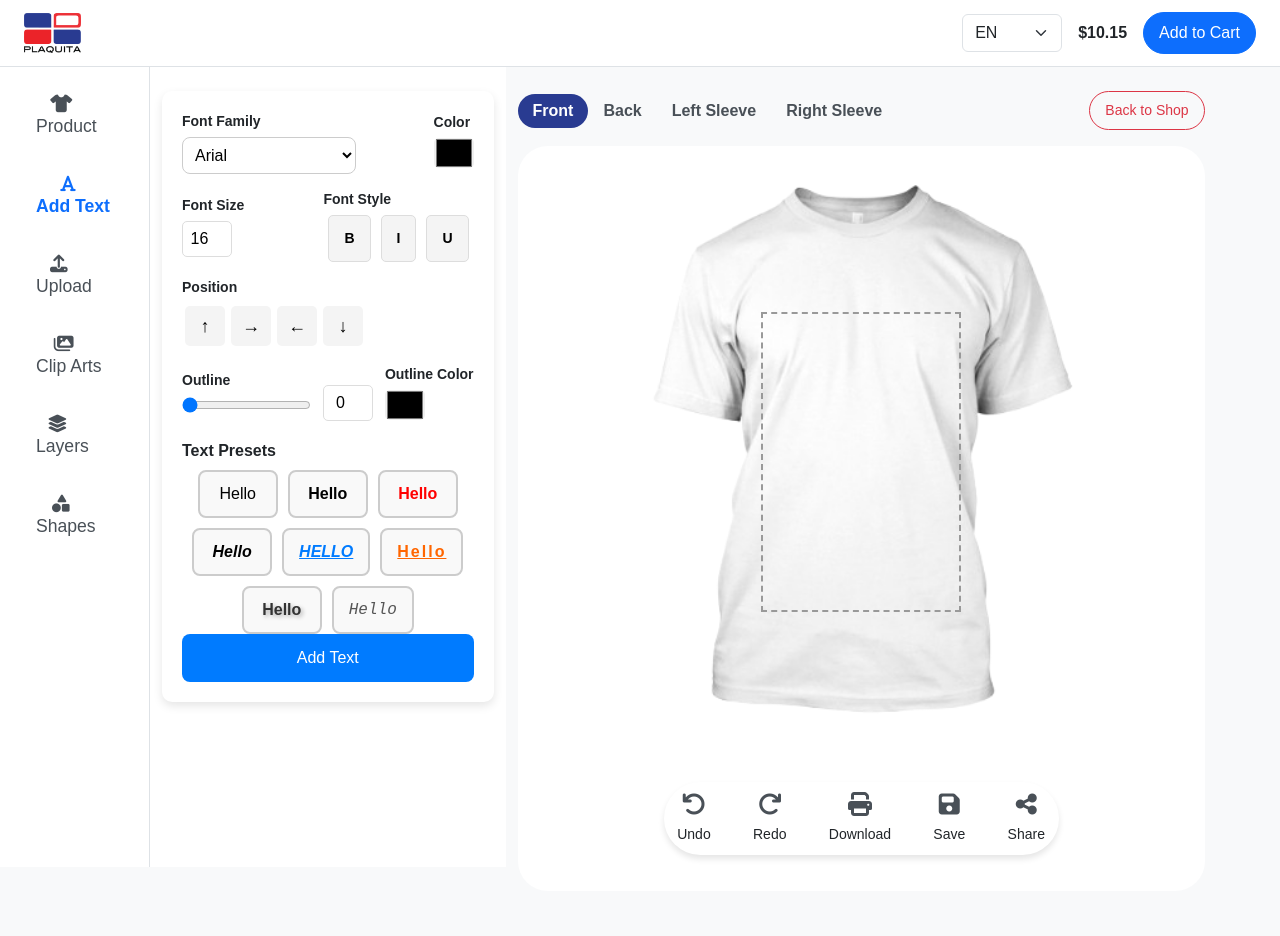
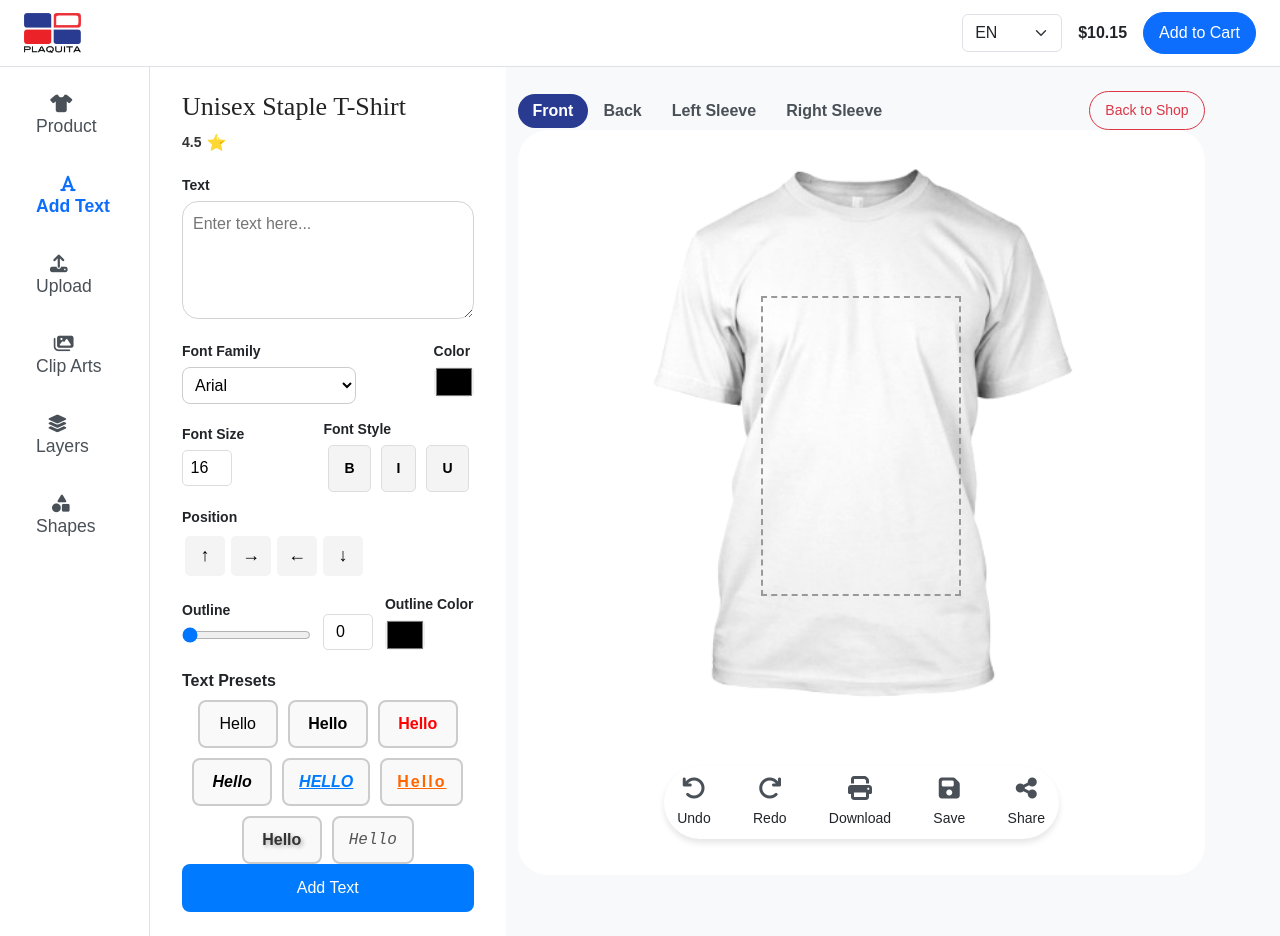
Before and after one commit to Azharyaseen12/plaquita, a React (Create React App) app: page / in a window 1280 px wide. Both pictures are taken after a click on the link "Add Text". Before the commit the page ends 891 px from the top, so only its background shows below. Built offline with nearby package versions, Linux system fonts and the light colour scheme.

Commit message:
text design is updated

```diff
--- a/src/components/AddTextOptions.css
+++ b/src/components/AddTextOptions.css
@@ -1,11 +1,11 @@
 /* Main container */
 .text-options-container {
-  padding: 20px;
+  /* padding: 20px; */
   background: white;
   border-radius: 10px;
   max-width: 100%;
   font-family: "Montserrat", sans-serif;
-  box-shadow: 0px 4px 10px rgba(0, 0, 0, 0.1);
+  /* box-shadow: 0px 4px 10px rgba(0, 0, 0, 0.1); */
 }
 
 /* Section Titles */
@@ -161,11 +161,11 @@
   gap: 10px;
 }
 .text-options-container {
-  padding: 20px;
+  padding: 0px 20px;
   background: white;
   border-radius: 10px;
   font-family: "Montserrat", sans-serif;
-  box-shadow: 0px 4px 10px rgba(0, 0, 0, 0.1);
+  /* box-shadow: 0px 4px 10px rgba(0, 0, 0, 0.1); */
 }
 
 /* Section Titles */
@@ -289,3 +289,45 @@
   font-size: 18px;
   font-weight: bold;
 }
+
+.text-area-options{
+  width: 100%;
+  min-height: 50px;
+  height: auto;
+  padding: 10px;
+  border-radius: 16px;
+  border: 0.5px;
+  opacity: 0px;
+  border: 0.5px solid #D3D3D3
+}
+.tshirt-titile-option{
+  font-family: Montserrat;
+  font-size: 26px;
+  font-weight: 500;
+  line-height: 31.69px;
+  text-align: left;
+  text-underline-position: from-font;
+  text-decoration-skip-ink: none;
+  color: #242424;
+
+}
+.rating-container {
+  display: flex;
+  align-items: center;
+  gap: 5px; /* Adjust spacing */
+  font-size: 14px;
+  margin-bottom: 8px;
+}
+
+.rating-value {
+  font-weight: bold;
+  color: #333;
+}
+
+.star {
+  font-size: 16px; /* Adjust star size */
+  color: #fbbc04; /* Star color (golden yellow) */
+}
+.text-lable-option{
+  margin-top: 20px;
+}
--- a/src/components/AddTextOptions.js
+++ b/src/components/AddTextOptions.js
@@ -1,8 +1,26 @@
-import React, { useState } from "react";
+import React, { useState , useEffect } from "react";
 import "./AddTextOptions.css"; // Import CSS file
 
-const AddTextOptions = ({ updateTextStyle, addText, addTemplate, selectedLayerType }) => {
+const AddTextOptions = ({
+  updateTextStyle,
+  addText,
+  addTemplate,
+  selectedLayerType,
+  selectedLayerId,
+  selectedLayerText,
+  updateLayerText, // Function to update the text in the layer
+}) => {
   const isImageSelected = selectedLayerType === "clipart";
+  const [textInput, setTextInput] = useState("");
+  useEffect(() => {
+    setTextInput(selectedLayerText);
+  }, [selectedLayerText]);
+
+  const handleTextChange = (e) => {
+    const newText = e.target.value;
+    setTextInput(newText);
+    updateLayerText(selectedLayerId, newText); // Update text in the main component
+  };
   const [fontSize, setFontSize] = useState(16);
   const [outline, setOutline] = useState(0);
   const [outlineColor, setOutlineColor] = useState("#000000");
@@ -30,6 +48,23 @@ const AddTextOptions = ({ updateTextStyle, addText, addTemplate, selectedLayerTy
   return (
     <div className="text-options-container">
       {/* Font Family & Color Selection */}
+      <div className="option-group">
+        <h2 className="tshirt-titile-option">Unisex Staple T-Shirt</h2>
+        {/* Rating Section */}
+        <div className="rating-container">
+          <span className="rating-value">4.5</span>
+          <span className="star">⭐</span>
+        </div>
+        <label className="text-lable-option">Text</label>
+        <textarea
+          className="text-area-options"
+          value={textInput}
+          onChange={handleTextChange}
+          disabled={isImageSelected}
+          rows={4} // Adjust the number of visible lines
+          placeholder="Enter text here..."
+        />
+      </div>
       <div className="option-row">
         <div className="option-group">
           <label>Font Family</label>
--- a/src/components/TShirtCustomizer.js
+++ b/src/components/TShirtCustomizer.js
@@ -86,6 +86,13 @@ const TShirtCustomizer = () => {
     console.log(selectedLayer ? selectedLayer.type : null)
     return selectedLayer ? selectedLayer.type : null;
   };
+  const getSelectedLayerDetails = () => {
+    const selectedLayer = layers.find((layer) => layer.id === selectedLayerId);
+    return selectedLayer
+      ? { id: selectedLayer.id, type: selectedLayer.type, content: selectedLayer.content || "" }
+      : { id: null, type: null, content: "" };
+  };
+
 
   // Update the layer's state or handle other changes (drag, resize, etc.)
   const [selectedLayerType, setSelectedLayerType] = useState(null);
@@ -521,6 +528,22 @@ const TShirtCustomizer = () => {
         handleResizeStart(e, textBox, layerId)
       );
   };
+  const updateLayerText = (layerId, newText) => {
+    setLayers((prevLayers) =>
+      prevLayers.map((layer) =>
+        layer.id === layerId ? { ...layer, content: newText } : layer
+      )
+    );
+
+    // Update the actual text inside the input box in the DOM
+    const layerElement = document.getElementById(layerId);
+    if (layerElement) {
+      const input = layerElement.querySelector("input");
+      if (input) {
+        input.value = newText;
+      }
+    }
+  };
 
   const addClipartToCanvas = (
     clipartSrc,
@@ -926,7 +949,7 @@ const TShirtCustomizer = () => {
           <div className="col-lg-10 col-md-9">
             <div className="row">
               {/* Left Section */}
-              <div className="col-lg-4 col-md-12 pt-4 mb-4 left-section">
+              <div className="col-lg-4 col-md-12 pt-4 pb-4 left-section">
                 {activeSidebar === "product" ? (
                   <ProductOptions changeColor={changeColor} />
                 ) : activeSidebar === "addText" ? (
@@ -934,7 +957,10 @@ const TShirtCustomizer = () => {
                     updateTextStyle={updateTextStyle}
                     addText={addText}
                     addTemplate={addTemplate}
-                    selectedLayerType={selectedLayerType}
+                    selectedLayerType={getSelectedLayerDetails().type}
+                    selectedLayerId={getSelectedLayerDetails().id}
+                    selectedLayerText={getSelectedLayerDetails().content}
+                    updateLayerText={updateLayerText} // Pass function to update text dynamically
                   />
                 ) : activeSidebar === "clipart" ? (
                   <ClipartSection addClipartToCanvas={addClipartToCanvas} />
@@ -953,7 +979,7 @@ const TShirtCustomizer = () => {
 
               {/* Right Section */}
               <div className="col-lg-8 col-md-12 pt-4 right-section">
-                <div className="d-flex justify-content-between align-items-center mb-3">
+                <div className="d-flex justify-content-between align-items-center">
                   <div className="product-tabs">
                     {["Front", "Back", "Left Sleeve", "Right Sleeve"].map(
                       (tab, index) => (
--- a/src/components/tshirtcustumizer.css
+++ b/src/components/tshirtcustumizer.css
@@ -7,7 +7,7 @@ body {
     background-color: #fff;
     border-right: 1px solid #dee2e6;
     padding: 20px;
-    height: 100vh;
+    /* height: 100vh; */
     width: 150px;
   }
 
@@ -105,11 +105,11 @@ body {
 
   .left-section {
     background-color: #fff;
-    height: 100vh;
+    /* height: 100vh; */
   }
 
   .right-section {
-    height: 100vh;
+    /* height: 100vh; */
   }
   .action-buttons{
     padding: 10px 0px;
```
